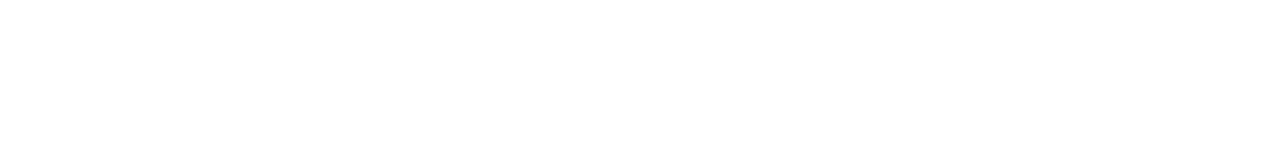
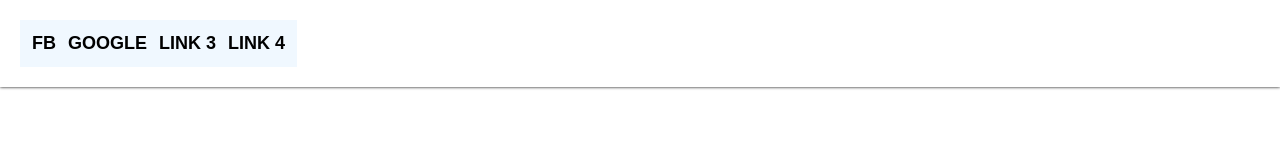
Before and after one commit to eyyMinda/Kursai, a plain HTML site: page src/Responsive/index.html in a window 1280 px wide. Drawn offline with Linux system fonts and the light colour scheme.

Commit message:
Responsive

```diff
--- a/src/Responsive/index.html
+++ b/src/Responsive/index.html
@@ -1,14 +1,37 @@
 <!DOCTYPE html>
 <html lang="en">
+
 <head>
     <meta charset="UTF-8">
     <meta http-equiv="X-UA-Compatible" content="IE=edge">
     <meta name="viewport" content="width=device-width, initial-scale=1.0">
     <title>Document</title>
+
+    <link rel="stylesheet" href="reset.css">
+    <link rel="stylesheet" href="style.css">
 </head>
 
 <body>
 
+    <!-- <div>yeah</div>
+    <div>Okay</div>
+    <div>Nuuuu</div> -->
+
+    <header>
+        <menu>
+            <button><img src="Menubtn.png" alt="menu-icon">
+                <nav>
+                    <ul>
+                        <li><a href="http://www.facebook.com">FB</a></li>
+                        <li><a href="http://www.google.com">Google</a></li>
+                        <li><a href="">Link 3</a></li>
+                        <li><a href="">Link 4</a></li>
+                    </ul>
+                </nav>
+            </button>
+
+        </menu>
+    </header>
 </body>
 
 </html>
--- /dev/null
+++ b/src/Responsive/reset.css
@@ -0,0 +1,51 @@
+/* http://meyerweb.com/eric/tools/css/reset/
+   v2.0 | 20110126
+   License: none (public domain)
+*/
+
+html, body, div, span, applet, object, iframe,
+h1, h2, h3, h4, h5, h6, p, blockquote, pre,
+a, abbr, acronym, address, big, cite, code,
+del, dfn, em, img, ins, kbd, q, s, samp,
+small, strike, strong, sub, sup, tt, var,
+b, u, i, center,
+dl, dt, dd, ol, ul, li,
+fieldset, form, label, legend,
+table, caption, tbody, tfoot, thead, tr, th, td,
+article, aside, canvas, details, embed,
+figure, figcaption, footer, header, hgroup,
+menu, nav, output, ruby, section, summary,
+time, mark, audio, video {
+	margin: 0;
+	padding: 0;
+	border: 0;
+	font-size: 100%;
+	font: inherit;
+	vertical-align: baseline;
+}
+/* HTML5 display-role reset for older browsers */
+article, aside, details, figcaption, figure,
+footer, header, hgroup, menu, nav, section {
+	display: block;
+}
+body {
+	line-height: 1;
+}
+ol, ul {
+	list-style: none;
+}
+blockquote, q {
+	quotes: none;
+}
+blockquote:before, blockquote:after,
+q:before, q:after {
+	content: '';
+	content: none;
+}
+table {
+	border-collapse: collapse;
+	border-spacing: 0;
+}
+* {
+	box-sizing: border-box;
+}
--- a/src/Responsive/style.css
+++ b/src/Responsive/style.css
@@ -0,0 +1,95 @@
+/*Mobile*/
+div {
+    width: 150px;
+    height: 150px;
+    margin: 15px;
+    background: green;
+}
+/*Tablet*/
+@media (min-width: 768px) {
+    div {
+        background-color: salmon;
+    }
+    div:nth-of-type(2) {
+        display: none;
+    }
+}
+/*Small Laptop*/
+@media /*screen and*/ (min-width: 1024px) and (orientation: landscape) {
+    div {
+        background-color: bisque;
+    }
+    div:nth-of-type(2) {
+        display: block;
+    }
+}
+@media print {
+    div {
+        color: black;
+    }
+}
+@media (orientation: landscape) {
+
+}
+@media (orientation: portrait) {
+
+}
+
+/*Menu*/
+
+header {
+    box-shadow: 0 0 3px 0 black;
+    padding: 20px;
+    width: 100%;
+}
+menu {
+    position: relative;
+
+}
+img {
+    width: 50px;
+    height: 50px;
+}
+button {
+    background-color: aliceblue;
+    border: none;
+    outline: none;
+    cursor: pointer;
+}
+
+nav {
+    visibility: hidden;
+    position: absolute;
+    background-color: aliceblue;
+}
+button:focus-within nav {
+    visibility: visible;
+}
+ul {
+    display: flex;
+    flex-direction: column;
+    align-items: center;
+    justify-content: center;
+}
+li {
+    padding: 12px 6px;
+}
+a {
+    text-decoration: none;
+    color: black;
+    text-transform: uppercase;
+    font-size: 18px;
+    font-weight: 700;
+}
+@media (min-width: 768px) {
+    img {
+        display: none;
+    }
+    nav {
+        position: relative;
+        visibility: visible;
+    }
+    ul {
+        flex-direction: row;
+    }
+}
```
Also changed, not shown: src/CSS/Grid/index.html (+6 -1 lines), src/CSS/Grid/style.css (+11 -0 lines), src/Responsive/Menubtn.png (added).
